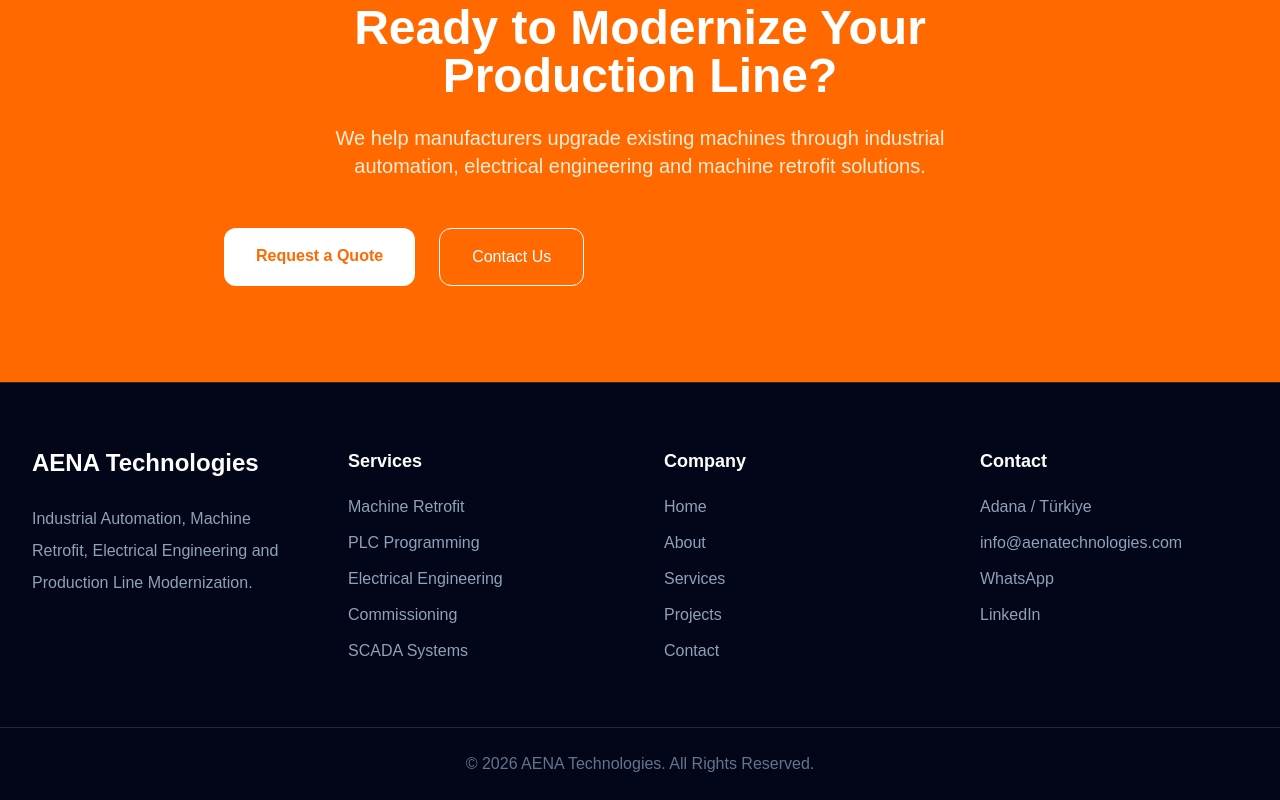
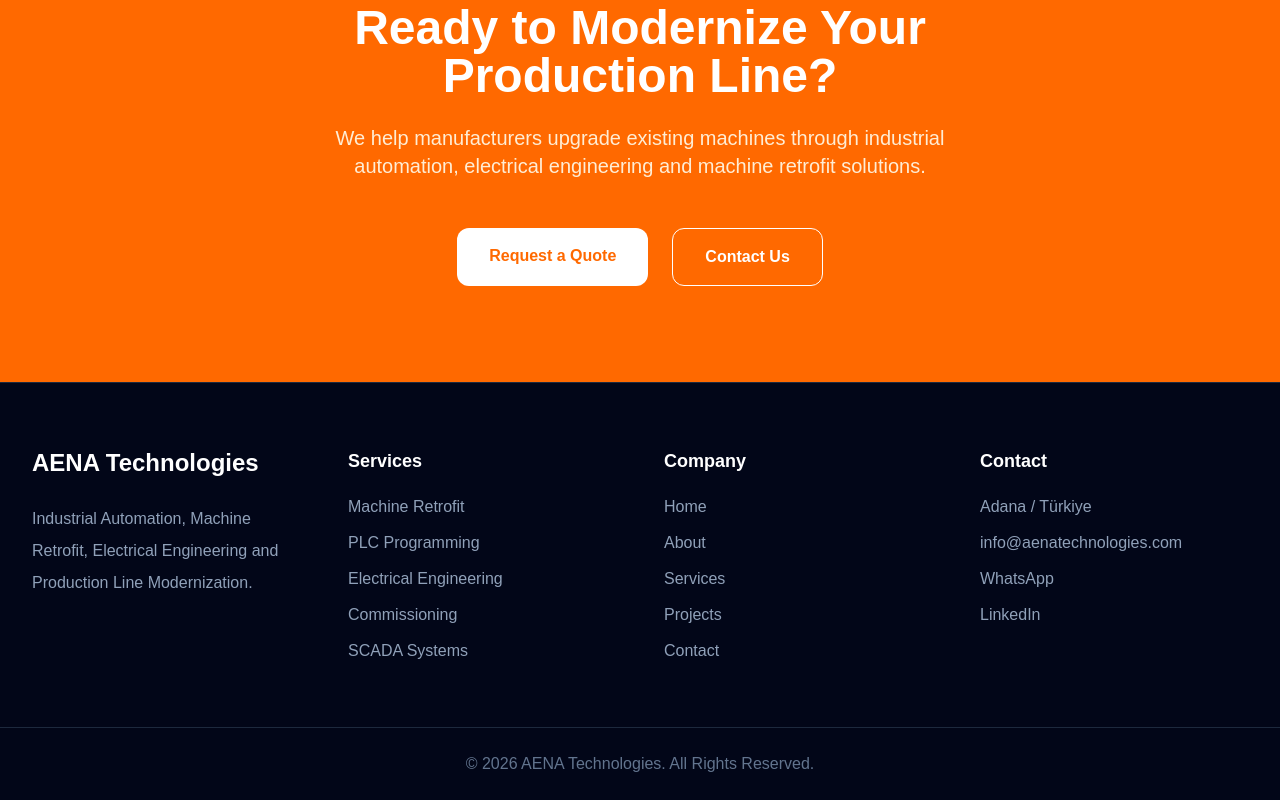
Before and after one commit to ilmaz0/aena-technologies, a Next.js app: page / in a window 1280 px wide. Shown: the part 8939-9739 px from the top of the page. Built offline with nearby package versions, Linux system fonts and the light colour scheme.

Commit message:
CTA buttons design

```diff
--- a/components/Home/CTA.tsx
+++ b/components/Home/CTA.tsx
@@ -3,6 +3,7 @@ import Link from "next/link";
 export default function CTA() {
   return (
     <section className="bg-orange-500 py-24 text-center text-white">
+
       <div className="mx-auto max-w-4xl px-8">
 
         <h2 className="text-5xl font-extrabold">
@@ -15,7 +16,7 @@ export default function CTA() {
           retrofit solutions.
         </p>
 
-        <div className="mt-12 flex justifgit y-center gap-6">
+        <div className="mt-12 flex justify-center gap-6">
 
           <Link
             href="/contact"
@@ -26,7 +27,7 @@ export default function CTA() {
 
           <Link
             href="/contact"
-            className="rounded-xl border border-white px-8 py-4 transition hover:bg-white hover:text-orange-500"
+            className="rounded-xl border border-white px-8 py-4 font-bold text-white transition hover:bg-white hover:text-orange-500"
           >
             Contact Us
           </Link>
@@ -34,6 +35,7 @@ export default function CTA() {
         </div>
 
       </div>
+
     </section>
   );
 }
```
